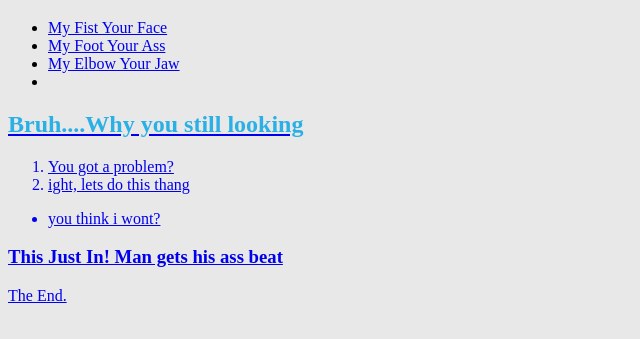
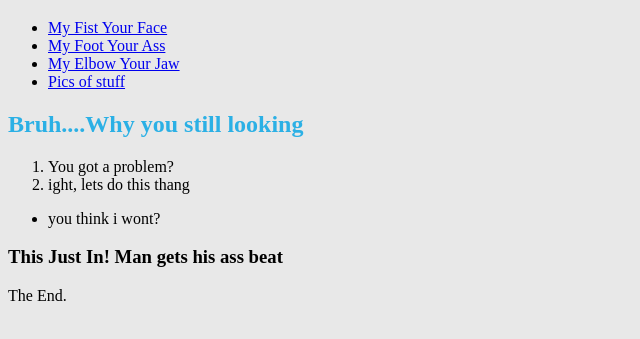
Before and after one commit to McCrackenA/McCrackenA.github.io, a plain HTML site: page index.html in a window 1280 px wide. Shown: the part 61-400 px from the top of the page, without its empty margins (0-640 px from the left). Drawn offline with Linux system fonts and the light colour scheme.

Commit message:
Update index.html

```diff
--- a/index.html
+++ b/index.html
@@ -11,7 +11,7 @@
       <li><a href="https://www.youtube.com/watch?v=dQw4w9WgXcQ ">My Fist Your Face</a></li>
       <li><a href="https://www.youtube.com/watch?v=dQw4w9WgXcQ ">My Foot Your Ass</a></li>
       <li><a href="https://www.youtube.com/watch?v=dQw4w9WgXcQ ">My Elbow Your Jaw</a></li>
-      <li><a href="gallery.html"></li>
+      <li><a href="gallery.html"> Pics of stuff</a></li>
     </ul>
     </nav>
     <main>
```
